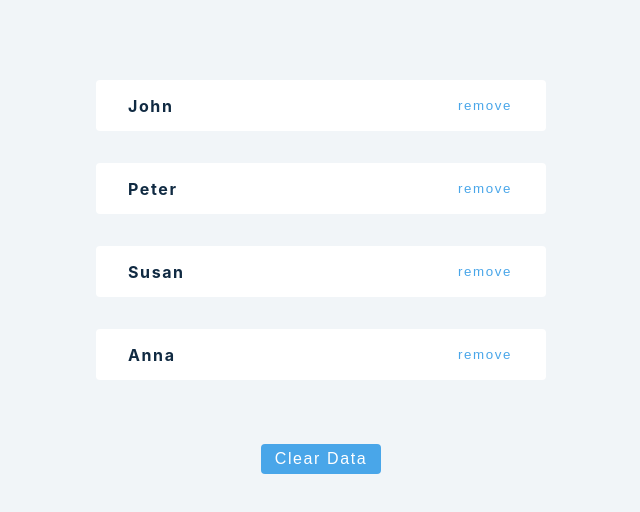
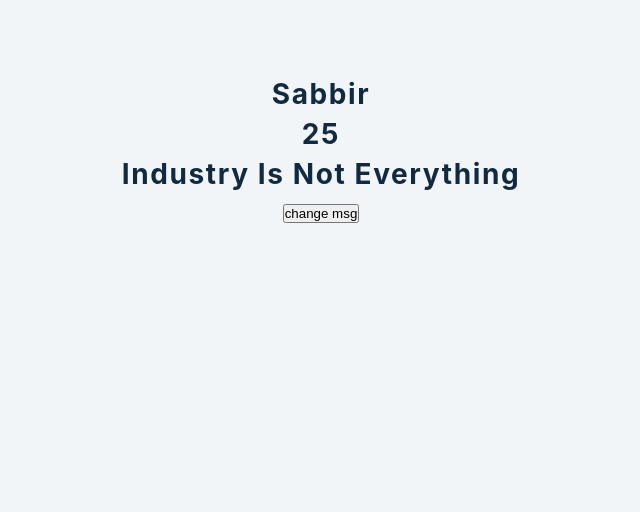
Before and after one commit to Sabbirdiu/advane-react, a React (Create React App) app: page / in a window 1280 px wide. Shown: the top 512 px of the page, without its empty margins (319-959 px from the left). Built offline with nearby package versions, Linux system fonts and the light colour scheme.

Commit message:
UseObject

```diff
--- a/src/App.js
+++ b/src/App.js
@@ -1,11 +1,13 @@
 import React from "react";
-import BasicHooks from "./hooks/BasicHooks";
-import ArrayExample from "./hooks/ArrayExample";
+// import BasicHooks from "./hooks/BasicHooks";
+// import ArrayExample from "./hooks/ArrayExample";
+import UseStateObject from "./hooks/UseStateObject";
 function App() {
   return (
     <div className="container">
       {/* <BasicHooks /> */}
-      <ArrayExample />
+      {/* <ArrayExample /> */}
+      <UseStateObject />
     </div>
   );
 }
--- /dev/null
+++ b/src/hooks/UseStateObject.js
@@ -0,0 +1,22 @@
+import React, { useState } from "react";
+
+const UseStateObject = () => {
+  const [person, setPerson] = useState({
+    name: "sabbir",
+    age: 25,
+    message: "industry is not everything",
+  });
+  const changeMessage = () => {
+    setPerson({ ...person, message: "hello message" });
+  };
+  return (
+    <>
+      <h3>{person.name}</h3>
+      <h3>{person.age}</h3>
+      <h3>{person.message}</h3>
+      <button onClick={changeMessage}> change msg </button>
+    </>
+  );
+};
+
+export default UseStateObject;
```
